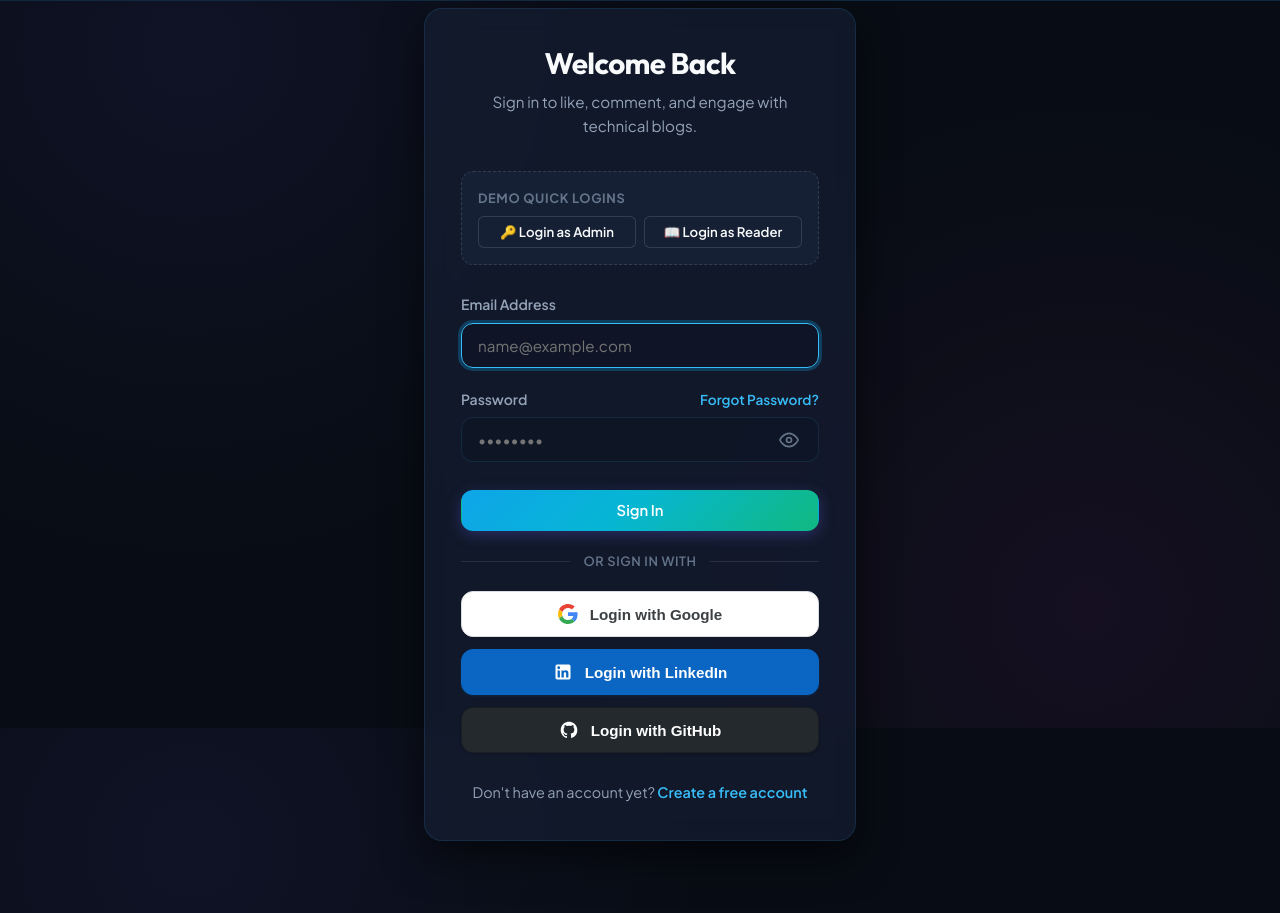
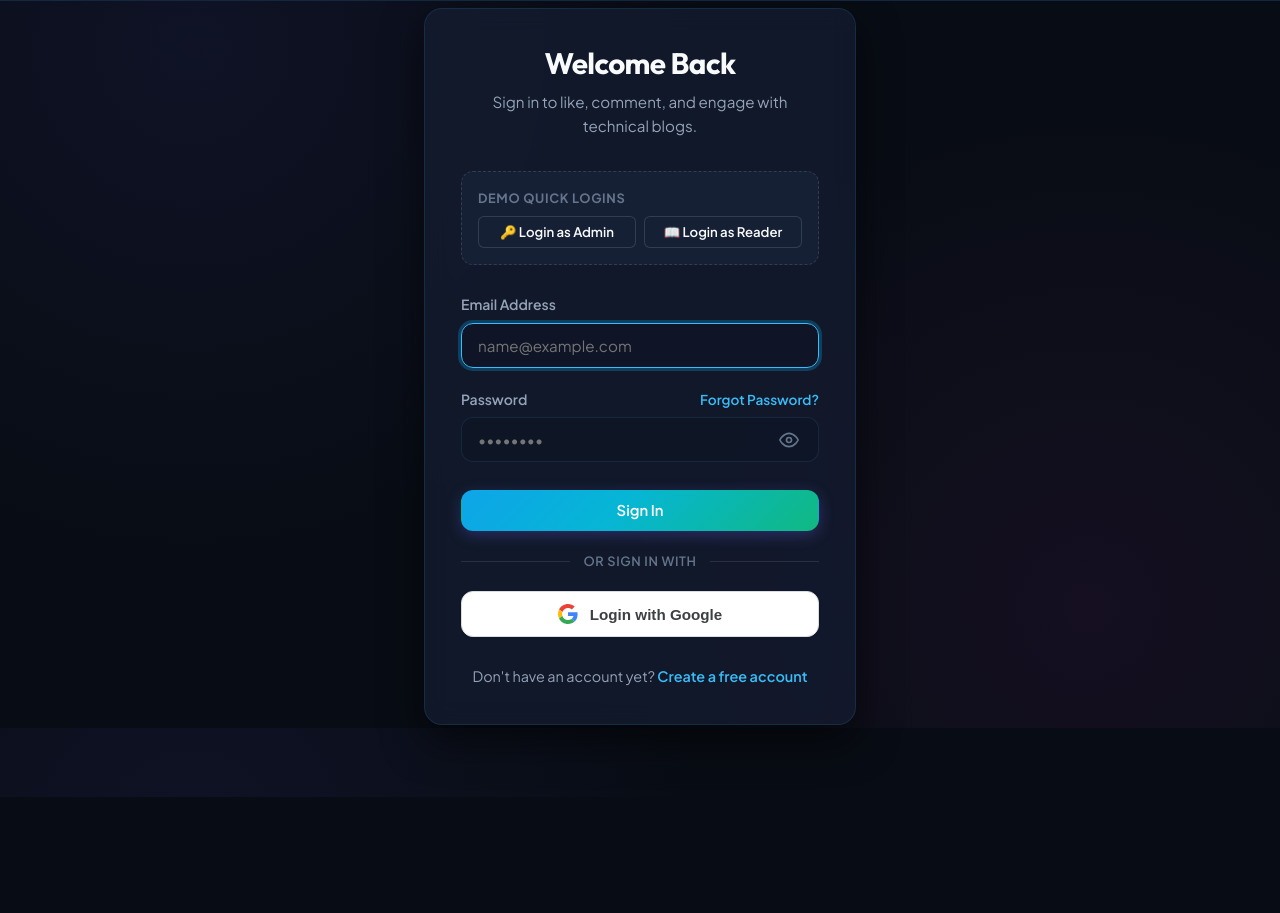
Before and after one commit to Sanjanaramanahalli/blogapp, a website: page public/login.html in a window 1280 px wide. Shown: the part 72-985 px from the top of the page. After the commit the page ends 869 px from the top, so only its background shows below. Drawn offline with Linux system fonts and the light colour scheme.

Commit message:
feat(auth): remove linkedin and github login buttons from login page

```diff
--- a/public/login.html
+++ b/public/login.html
@@ -102,22 +102,6 @@
             <path fill="#34A853" d="M24 48c6.48 0 11.93-2.13 15.89-5.81l-7.73-6c-2.15 1.45-4.92 2.3-8.16 2.3-6.26 0-11.57-4.22-13.47-9.91l-7.98 6.19C6.51 42.62 14.62 48 24 48z"/>
           </svg>
           <span>Login with Google</span>
-        </button>
-
-        <!-- LinkedIn Login Button -->
-        <button type="button" class="btn-linkedin" id="btn-linkedin-login" aria-label="Sign in with LinkedIn">
-          <svg width="20" height="20" viewBox="0 0 24 24" fill="#ffffff" aria-hidden="true">
-            <path d="M19 3a2 2 0 0 1 2 2v14a2 2 0 0 1-2 2H5a2 2 0 0 1-2-2V5a2 2 0 0 1 2-2h14m-.5 15.5v-5.3a3.26 3.26 0 0 0-3.26-3.26c-.85 0-1.84.52-2.28 1.3v-1.11h-2.79v8.37h2.79v-4.93c0-.77.62-1.4 1.39-1.4a1.4 1.4 0 0 1 1.4 1.4v4.93h2.75M6.88 8.56a1.68 1.68 0 0 0 1.68-1.68c0-.93-.75-1.69-1.68-1.69a1.69 1.69 0 0 0-1.69 1.69c0 .93.76 1.68 1.69 1.68m1.39 9.94v-8.37H5.5v8.37h2.77z"/>
-          </svg>
-          <span>Login with LinkedIn</span>
-        </button>
-
-        <!-- GitHub Login Button -->
-        <button type="button" class="btn-github" id="btn-github-login" aria-label="Sign in with GitHub">
-          <svg width="20" height="20" viewBox="0 0 24 24" fill="#ffffff" aria-hidden="true">
-            <path fill-rule="evenodd" clip-rule="evenodd" d="M12 2C6.477 2 2 6.484 2 12.017c0 4.425 2.865 8.18 6.839 9.504.5.092.682-.217.682-.483 0-.237-.008-.868-.013-1.703-2.782.605-3.369-1.343-3.369-1.343-.454-1.158-1.11-1.466-1.11-1.466-.908-.62.069-.608.069-.608 1.003.07 1.53 1.032 1.53 1.032.892 1.53 2.341 1.088 2.91.832.092-.647.35-1.088.636-1.338-2.22-.253-4.555-1.113-4.555-4.951 0-1.093.39-1.988 1.029-2.688-.103-.253-.446-1.272.098-2.65 0 0 .84-.27 2.75 1.026A9.564 9.564 0 0112 6.844c.85.004 1.705.115 2.504.337 1.909-1.296 2.747-1.027 2.747-1.027.546 1.379.202 2.398.1 2.651.64.7 1.028 1.595 1.028 2.688 0 3.848-2.339 4.695-4.566 4.943.359.309.678.92.678 1.855 0 1.338-.012 2.419-.012 2.747 0 .268.18.58.688.482A10.019 10.019 0 0022 12.017C22 6.484 17.522 2 12 2z"/>
-          </svg>
-          <span>Login with GitHub</span>
         </button>
       </div>
 
```
